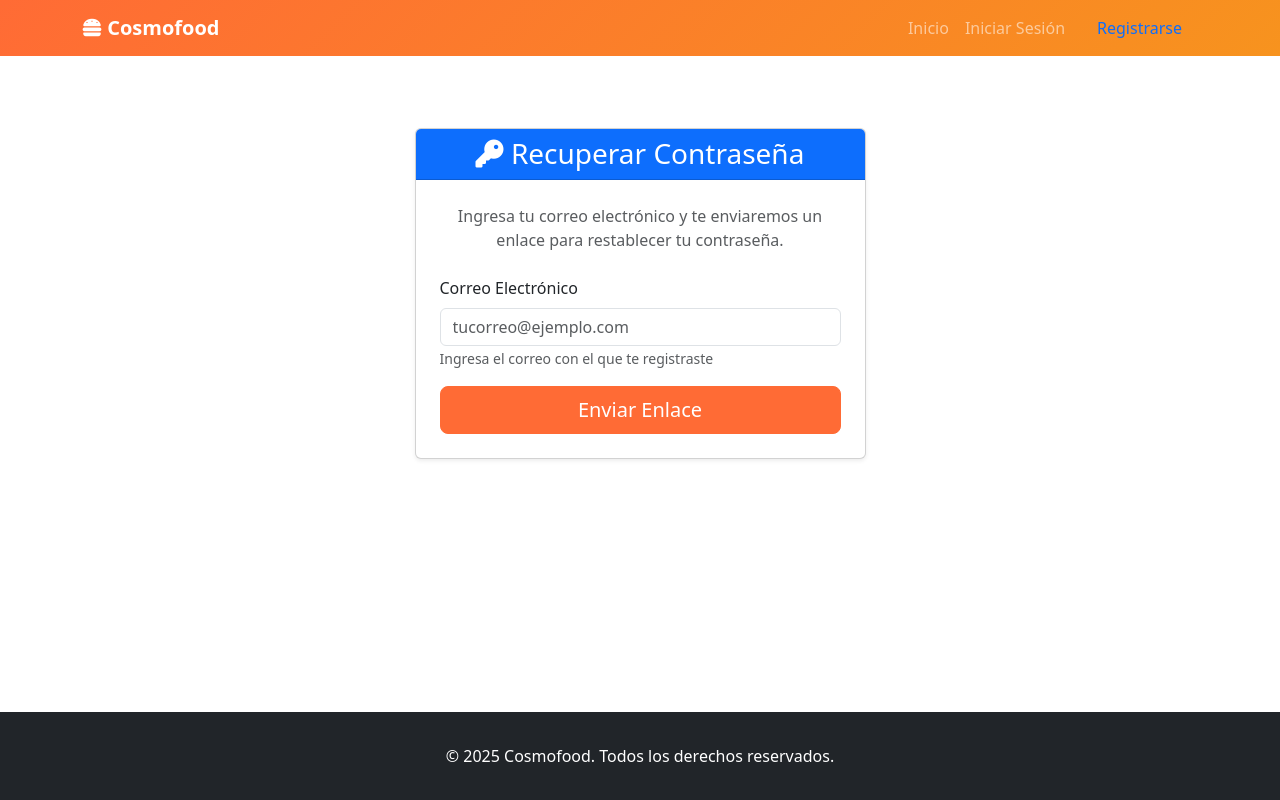
After one commit to Grivyzom/CosmoFood, a Django app: page /recuperar-password/ in a window 1280 px wide. The commit adds this page. Run offline with Django 4.2, Linux system fonts and the light colour scheme.

Commit message:
feat(core): Añade plantillas para recuperación de contraseña
Se crean los archivos HTML necesarios para el flujo de recuperación de contraseña, solucionando el error `TemplateDoesNotExist`.

- `recuperar_password.html`: Contiene el formulario para que el usuario solicite el enlace de reseteo por correo.
- `reset_password.html`: Contiene el formulario para que el usuario ingrese su nueva contraseña, validando el enlace y token recibidos.

feat: implemento sistema completo de recuperación de contraseña por email

- Configuro SMTP de Hostinger en settings.py
- Creo formulario RecuperarPasswordForm para solicitar email
- Implemento vista recuperar_password_view con envío de email
- Implemento vista reset_password_view con validación de token
- Agrego rutas para recuperación y reset de contraseña
- Actualizo template de login con enlace de recuperación

```diff
--- a/core/forms.py
+++ b/core/forms.py
@@ -156,8 +156,12 @@ class PerfilForm(forms.ModelForm):
 
 class RecuperarPasswordForm(forms.Form):
     email = forms.EmailField(
-        label = 'Correo Electrónico',
-        widget= forms.EmailInput(attrs={'class': 'form-control'})
+        label='Correo Electrónico',
+        widget=forms.EmailInput(attrs={
+            'class': 'form-control',
+            'placeholder': 'tucorreo@ejemplo.com'
+        }),
+        help_text='Ingresa el correo con el que te registraste'
     )
 
 class ResetPasswordForm(forms.Form):
--- a/core/templates/core/login.html
+++ b/core/templates/core/login.html
@@ -54,7 +54,7 @@
                                     Recordarme
                                 </label>
                             </div>
-                            <a href="#" class="text-muted small">¿Olvidaste tu contraseña?</a>
+                            <a href="{% url 'recuperar_password' %}" class="text-muted small">¿Olvidaste tu contraseña?</a>
                         </div>
 
                         <!-- Botón de inicio de sesión -->
--- /dev/null
+++ b/core/templates/core/recuperar_password.html
@@ -0,0 +1,41 @@
+{% extends 'core/base.html' %}
+
+{% block title %}Recuperar Contraseña - Cosmofood{% endblock %}
+
+{% block content %}
+<div class="container">
+    <div class="row justify-content-center">
+        <div class="col-md-5">
+            <div class="card shadow-sm my-5">
+                <div class="card-header bg-primary text-white text-center">
+                    <h3 class="mb-0">
+                        <i class="fas fa-key"></i> Recuperar Contraseña
+                    </h3>
+                </div>
+                <div class="card-body p-4">
+                    <p class="text-muted text-center mb-4">
+                        Ingresa tu correo electrónico y te enviaremos un enlace para restablecer tu contraseña.
+                    </p>
+
+                    <form method="post" novalidate>
+                        {% csrf_token %}
+
+                        <div class="mb-3">
+                            <label for="{{ form.email.id_for_label }}" class="form-label">{{ form.email.label }}</label>
+                            {{ form.email }}
+                            <small class="form-text text-muted">{{ form.email.help_text }}</small>
+                            {% if form.email.errors %}
+                                <div class="text-danger small mt-1">{{ form.email.errors }}</div>
+                            {% endif %}
+                        </div>
+
+                        <div class="d-grid gap-2">
+                            <button type="submit" class="btn btn-primary btn-lg">Enviar Enlace</button>
+                        </div>
+                    </form>
+                </div>
+            </div>
+        </div>
+    </div>
+</div>
+{% endblock %}
--- a/core/urls.py
+++ b/core/urls.py
@@ -13,6 +13,7 @@ urlpatterns = [
     # Perfil
     path('perfil/', views.perfil_view, name='perfil'),
     path('perfil/editar/', views.editar_perfil_view, name='editar_perfil'),
-    path('recuperar-password', views.recuperar_password_view, name='recuperar_password'),
-    path('reset/<uidb64>/<token>', views.reset_password_view, name='reset'),
+    path('recuperar-password/', views.recuperar_password_view, name='recuperar_password'),
+    path('reset/<uidb64>/<token>/', views.reset_password_view, name='reset_password'),
+
 ]
--- a/core/views.py
+++ b/core/views.py
@@ -4,8 +4,15 @@ from django.contrib.auth.decorators import login_required
 from django.contrib.auth.tokens import default_token_generator
 from django.core.mail import send_mail
 from django.contrib import messages
-from .forms import RegistroForm, LoginForm, PerfilForm, ProductoForm
-from .models import Carrito, Producto
+from .forms import (
+    RegistroForm, LoginForm, PerfilForm, ProductoForm,
+    RecuperarPasswordForm, ResetPasswordForm
+)
+from .models import Carrito, Producto, Usuario, Categoria
+from django.contrib.auth.tokens import default_token_generator
+from django.utils.http import urlsafe_base64_encode, urlsafe_base64_decode
+from django.utils.encoding import force_bytes, force_str
+from django.contrib.sites.shortcuts import get_current_site
 
 # Vista de inicio (landing page)
 def home(request):
@@ -78,10 +85,80 @@ def logout_view(request):
     return redirect('home')
 
 def recuperar_password_view(request):
-    pass
+    """Vista para solicitar recuperación de contraseña (HU07)"""
+    if request.method == 'POST':
+        form = RecuperarPasswordForm(request.POST)
+        if form.is_valid():
+            email = form.cleaned_data['email']
+            try:
+                usuario = Usuario.objects.get(email=email)
+
+                # Generar token
+                token = default_token_generator.make_token(usuario)
+                uid = urlsafe_base64_encode(force_bytes(usuario.pk))
+
+                # Construir URL de reset
+                current_site = get_current_site(request)
+                reset_url = f"http://{current_site.domain}/reset/{uid}/{token}/"
+
+                # Enviar email
+                mensaje = f"""
+                            Hola {usuario.first_name},
+
+                            Recibimos una solicitud para restablecer tu contraseña en Cosmofood.
+
+                            Para crear una nueva contraseña, haz clic en el siguiente enlace:
+                            {reset_url}
+
+                            Este enlace expirará en 24 horas.
+
+                            Si no solicitaste este cambio, ignora este correo.
+
+                            Saludos,
+                            El equipo de Cosmofood
+                """
+
+                send_mail(
+                    subject='Recuperación de Contraseña - Cosmofood',
+                    message=mensaje,
+                    from_email='cosmofood@grivyzom.com',
+                    recipient_list=[email],
+                    fail_silently=False,
+                )
+
+                messages.success(request, 'Te hemos enviado un correo con instrucciones para restablecer tu contraseña.')
+                return redirect('login')
+            except Usuario.DoesNotExist:
+                messages.error(request, 'No existe una cuenta con ese correo electrónico.')
+    else:
+        form = RecuperarPasswordForm()
+
+    return render(request, 'core/recuperar_password.html', {'form': form})
 
 def reset_password_view(request, uidb64, token):
-    pass
+    """Vista para restablecer contraseña con token (HU07)"""
+    try:
+        uid = force_str(urlsafe_base64_decode(uidb64))
+        usuario = Usuario.objects.get(pk=uid)
+    except (TypeError, ValueError, OverflowError, Usuario.DoesNotExist):
+        usuario = None
+
+    if usuario is not None and default_token_generator.check_token(usuario, token):
+        if request.method == 'POST':
+            form = ResetPasswordForm(request.POST)
+            if form.is_valid():
+                usuario.set_password(form.cleaned_data['password1'])
+                usuario.save()
+                messages.success(request, '¡Tu contraseña ha sido restablecida! Ahora puedes iniciar sesión.')
+                return redirect('login')
+        else:
+            form = ResetPasswordForm()
+        return render(request, 'core/reset_password.html', {'form': form, 'validlink': True})
+    else:
+        messages.error(request, 'El enlace de recuperación es inválido o ha expirado.')
+        # Es mejor mostrar un mensaje en una página en lugar de redirigir directamente
+        # para que el usuario entienda qué pasó.
+        return render(request, 'core/reset_password.html', {'validlink': False})
 
 # ========== PERFIL DE USUARIO ==========
 
@@ -126,7 +203,7 @@ def admin_productos_view(request):
 
     return render(request, 'core/admin/productos_lista.html', {
         'productos': productos,
-        'categorias': categoria.objects.filter(activo=True)
+        'categorias': Categoria.objects.filter(activo=True)
 
     })
 
```
Also changed, not shown: core/templates/core/reset_password.html (added, +56 -0 lines), cosmofood/settings.py (+13 -0 lines), test_email.py (added, +19 -0 lines), 2 other files.
